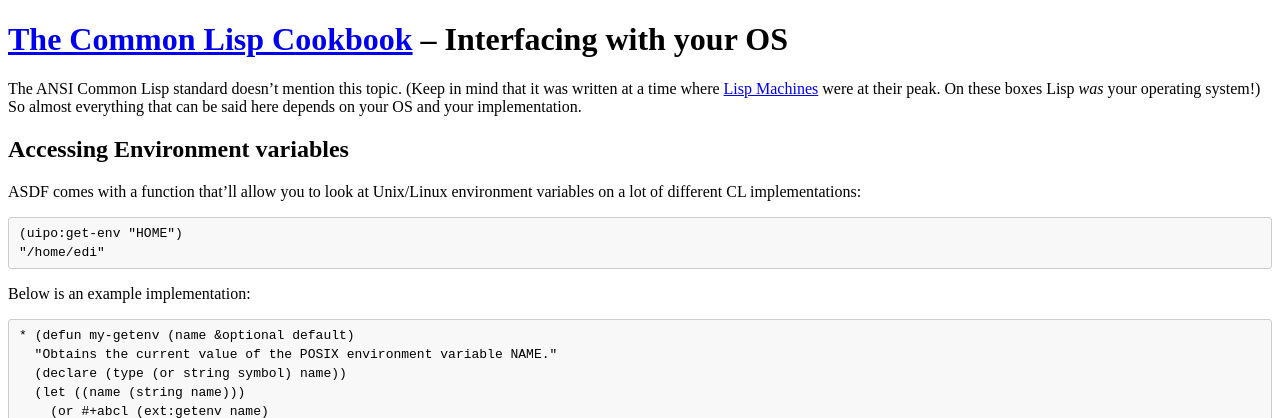
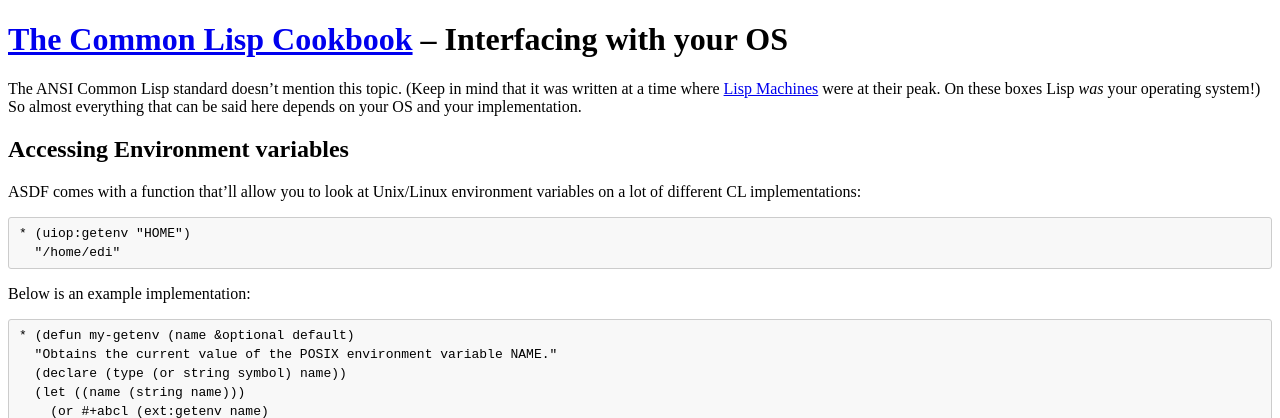
Before and after one commit to LispCookbook/cl-cookbook, a Jekyll site: the page built from os.md, in a window 1280 px wide. Shown: the top 418 px of the page. Built offline with Jekyll 4.4.1, drawn with Linux system fonts in a browser that asks for light colours.

Commit message:
(minor) uipo get-env -> uiop getenv
my mistake !

```diff
--- a/os.md
+++ b/os.md
@@ -13,8 +13,8 @@
 ASDF comes with a function that'll allow you to look at Unix/Linux environment variables on a lot of different CL implementations:
 
 ~~~lisp
-(uipo:get-env "HOME")
-"/home/edi"
+* (uiop:getenv "HOME")
+  "/home/edi"
 ~~~
 
 Below is an example implementation:
```
